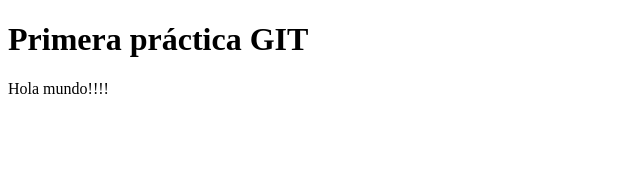
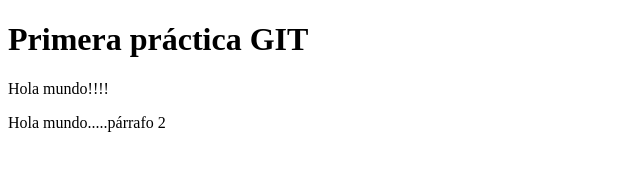
Before and after one commit to juanpablogarzonruiz/clase21agostoBc, a plain HTML site: page index.html in a window 1280 px wide. Shown: the whole page, without its empty margins (0-640 px from the left). Drawn offline with Linux system fonts and the light colour scheme.

Commit message:
guardar con cambios en el html

```diff
--- a/index.html
+++ b/index.html
@@ -8,6 +8,7 @@
 
 <h1> Primera práctica GIT</h1>
 <p> Hola mundo!!!!</p>
+<p> Hola mundo.....párrafo 2</p>
 
 </body>
 
```
